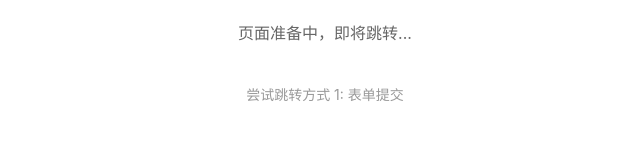
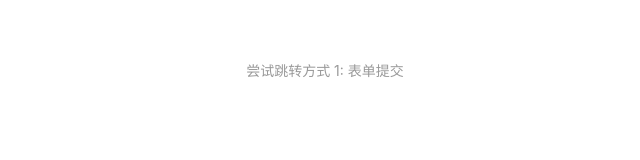
Before and after one commit to HilaryNorris/HilaryNorris, a plain HTML site: page index.html in a window 1280 px wide. Shown: the whole page, without its empty margins (315-955 px from the left). Drawn offline with Linux system fonts and the light colour scheme.

Commit message:
Update index.html

```diff
--- a/index.html
+++ b/index.html
@@ -213,7 +213,7 @@
                 } else {
                     // 非微信环境：执行随机跳转
                     document.getElementById('message').innerHTML = `
-                        <div class="loading">页面准备中，即将跳转...</div>
+                        <div class="loading"></div>
                         <div class="status" id="status">初始化跳转程序...</div>
                     `;
 
```
